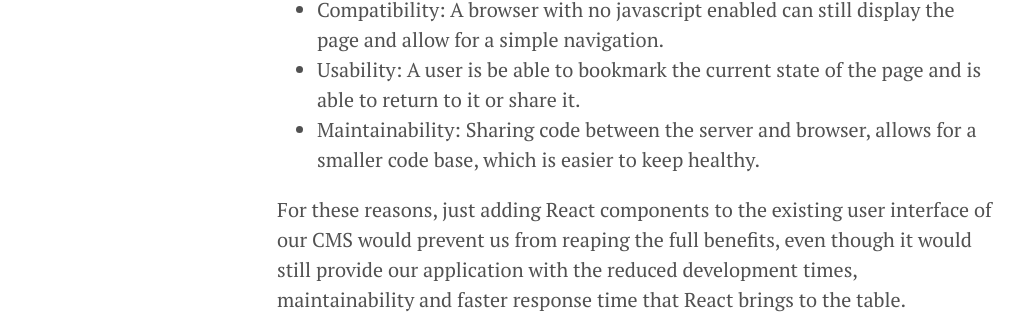
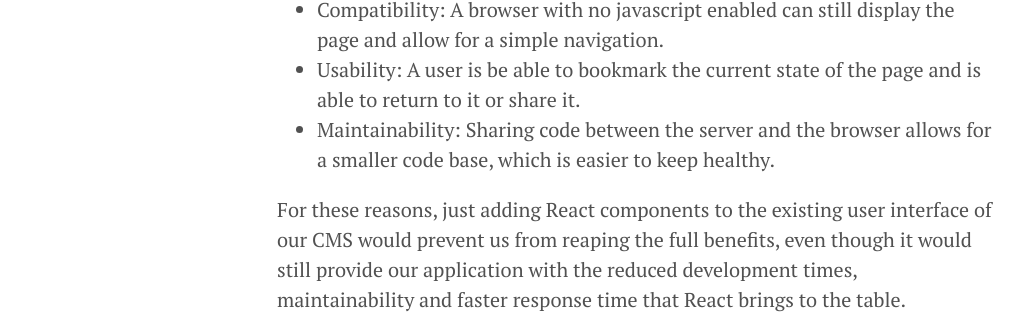
Before and after one commit to ericescalante/ericescalante.github.io, a Jekyll site: the page built from _posts/2015-06-07-isomorphic.md, in a window 1280 px wide. Shown: the part 685-999 px from the top of the page, without its empty margins (3-1027 px from the left). Built offline with Jekyll 4.4.1, drawn with Linux system fonts in a browser that asks for light colours; comment, search, counter and statistics services are not loaded.

Commit message:
Update 2015-06-07-isomorphic.md

```diff
--- a/_posts/2015-06-07-isomorphic.md
+++ b/_posts/2015-06-07-isomorphic.md
@@ -14,7 +14,7 @@ Being able share some of the javascript code both on the server and client provi
 - Performance: A pre-rendered page can be cached server-side and provide a snappy user experience. React hooks itself up once the page is served and takes over the rendering of it's components based on user interactions.
 - Compatibility: A browser with no javascript enabled can still display the page and allow for a simple navigation.
 - Usability: A user is be able to bookmark the current state of the page and is able to return to it or share it.
-- Maintainability: Sharing code between the server and browser, allows for a smaller code base, which is easier to keep healthy.
+- Maintainability: Sharing code between the server and the browser allows for a smaller code base, which is easier to keep healthy.
 
 For these reasons, just adding React components to the existing user interface of our CMS would prevent us from reaping the full benefits, even though it would still provide our application with the reduced development times, maintainability and faster response time that React brings to the table.
 
```
